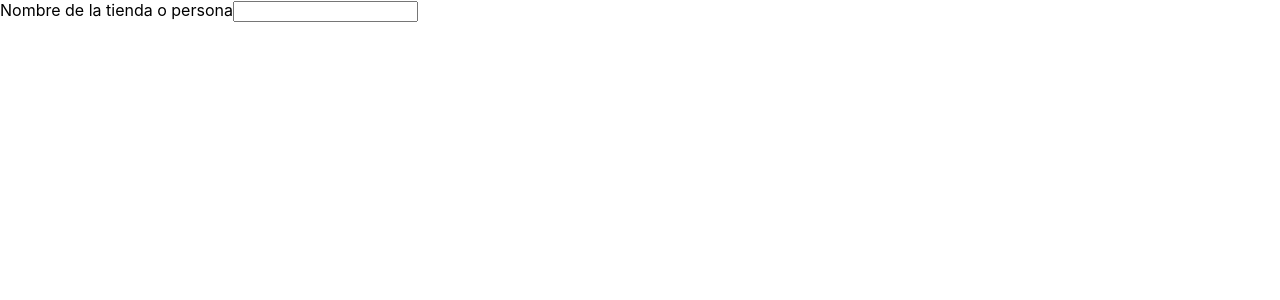
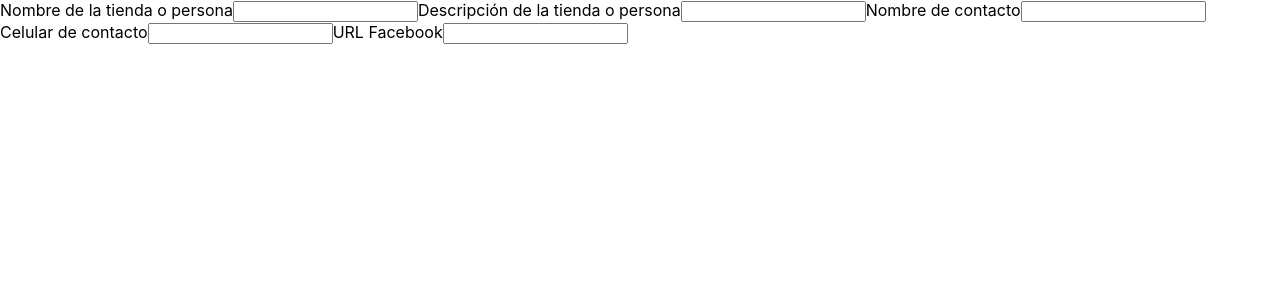
Before and after one commit to gabiprds93/Registro, a React (Create React App) app: page /#/registro in a window 1280 px wide. Shown: the top 300 px of the page. Built offline with nearby package versions, Linux system fonts and the light colour scheme.

Commit message:
add config form

```diff
--- a/src/Pages/Registry.js
+++ b/src/Pages/Registry.js
@@ -2,7 +2,7 @@ import React from 'react'
 import { Formik, Form, Field } from 'formik'
 
 import FormikInput from '../Components/ForminkInput'
-
+import { entrepreneurDataConfig } from '../config/ConfigForm'
 
 const Registry = () => {
   return(
@@ -10,7 +10,11 @@ const Registry = () => {
       <Form
         style={{ display: 'flex', flexWrap: 'wrap' }}
       >
-        <Field type="text" name="name" label="Nombre de la tienda o persona" component={FormikInput}/>
+        {entrepreneurDataConfig.map((item, index) => {
+          return (
+            <Field key={index} type={item.type} name={item.name} label={item.label} component={FormikInput}/>
+          )
+        })}
       </Form>
     </Formik>
   )
--- /dev/null
+++ b/src/config/ConfigForm.js
@@ -0,0 +1,14 @@
+export const entrepreneurDataConfig = [
+  { label: 'Nombre de la tienda o persona', type: 'text', name: 'name' },
+  { label: 'Descripción de la tienda o persona', type: 'textarea', name: 'description' },
+  { label: 'Nombre de contacto', type: 'text', name: 'contactName' },
+  { label: 'Celular de contacto', type: 'phone', name: 'cellphone' },
+  { label: 'URL Facebook', type: 'text', name: 'urlFacebook' },
+]
+
+export const accessDataConfig = [
+  { label: 'Usuario', type: 'text', name: 'user' },
+  { label: 'Contraseña', type: 'password', name: 'password' },
+  { label: 'Confirmar contraseña', type: 'password', name: 'confirmPassword' },
+  { label: 'Agregar archivos', type: 'file', name: 'addFiles' },
+]
```
